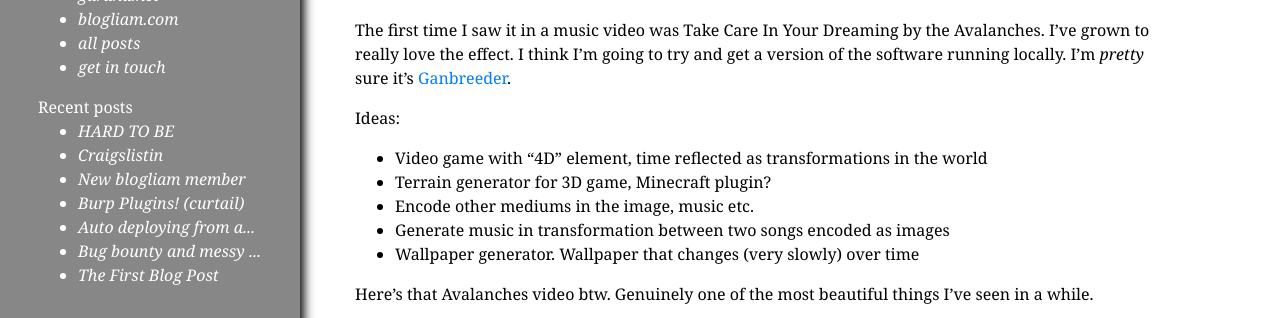
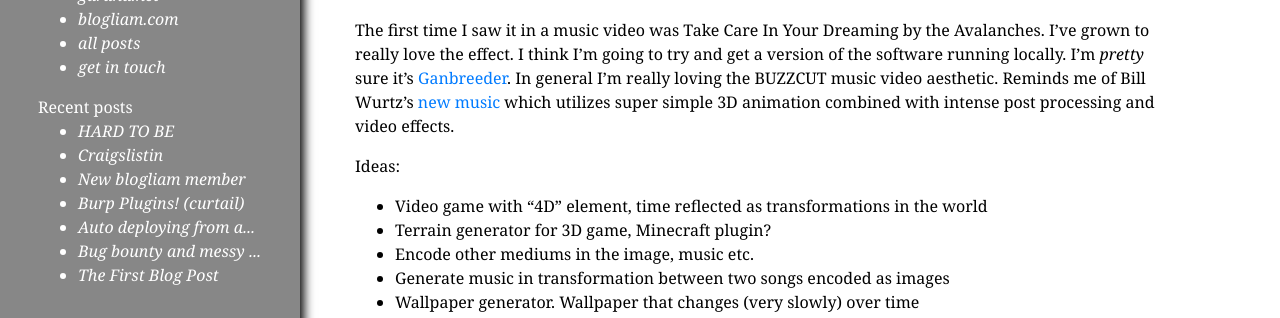
Before and after one commit to blogliam/gardna.blogliam.com, a Jekyll site: the page built from _posts/2021-04-09-hard-to-be.md, in a window 1280 px wide and 900 px high, scrolled down 804 px, cut to the strip 193-511 px from the top of the window. Built offline with Jekyll 4.4.1, drawn with Linux system fonts in a browser that asks for light colours.

Commit message:
2021-04-09 hard to be updates

```diff
--- a/_posts/2021-04-09-hard-to-be.md
+++ b/_posts/2021-04-09-hard-to-be.md
@@ -45,7 +45,7 @@ Oh also, I've noticed more and more artists using the AI image-transformation th
     allowfullscreen>
 </iframe>
 
-The first time I saw it in a music video was Take Care In Your Dreaming by the Avalanches. I've grown to really love the effect. I think I'm going to try and get a version of the software running locally. I'm _pretty_ sure it's [Ganbreeder](https://github.com/joel-simon/ganbreeder).
+The first time I saw it in a music video was Take Care In Your Dreaming by the Avalanches. I've grown to really love the effect. I think I'm going to try and get a version of the software running locally. I'm _pretty_ sure it's [Ganbreeder](https://github.com/joel-simon/ganbreeder). In general I'm really loving the BUZZCUT music video aesthetic. Reminds me of Bill Wurtz's [new](https://www.youtube.com/watch?v=zNTaVTMoNTk) [music](https://www.youtube.com/watch?v=cXuuhdCnMiU) which utilizes super simple 3D animation combined with intense post processing and video effects.
 
 Ideas:
 
```
